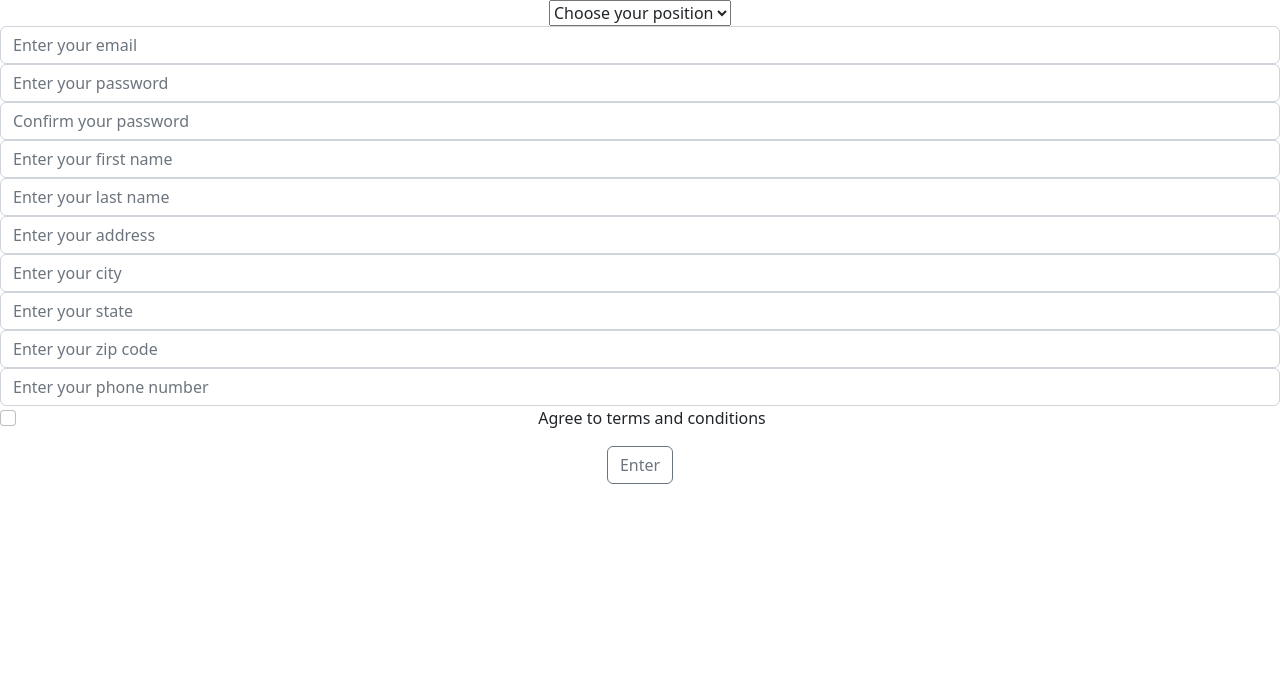
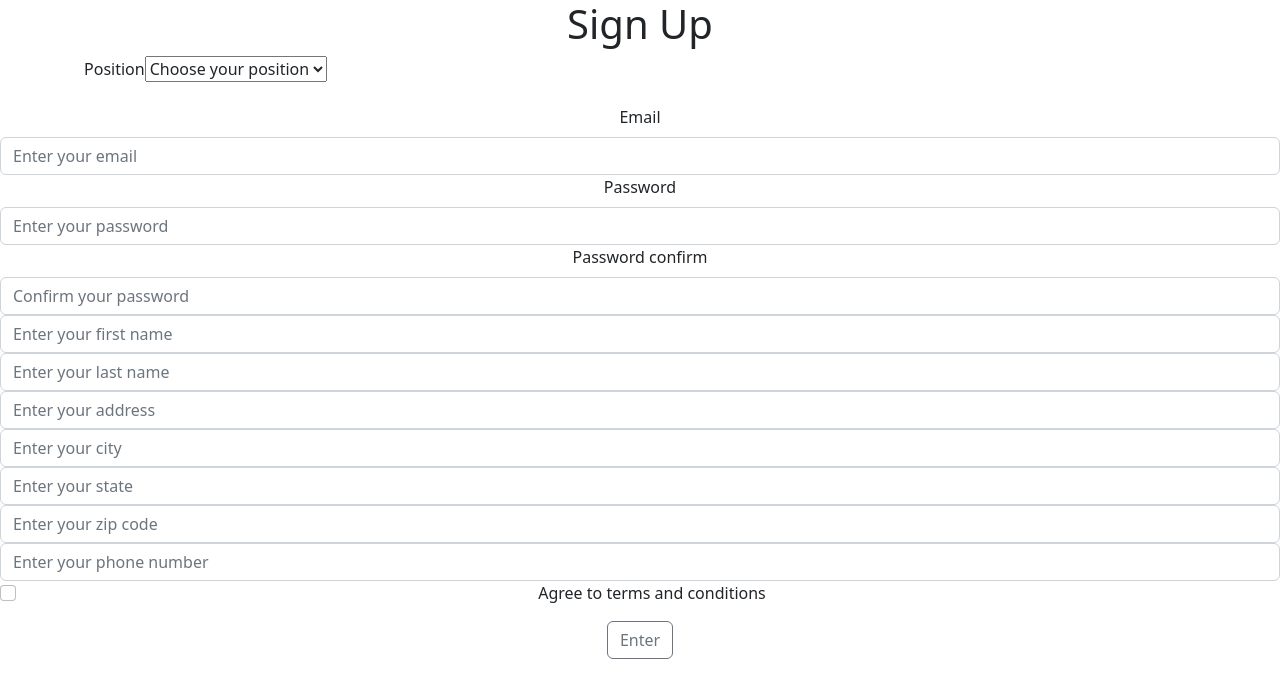
Before and after one commit to Steelzen/medtrack-client, a React (Create React App) app: page /signup in a window 1280 px wide. Shown: the top 698 px of the page. Built offline with nearby package versions, Linux system fonts and the light colour scheme.

Commit message:
Complete signup system

```diff
--- a/src/pages/login.jsx
+++ b/src/pages/login.jsx
@@ -38,6 +38,7 @@ const Login = () => {
         .catch((error) => {
           const errorCode = error.code;
           const errorMessage = error.message;
+          console.log(errorCode, errorMessage);
         });
     } catch (error) {
       console.log(error);
--- a/src/pages/signup.jsx
+++ b/src/pages/signup.jsx
@@ -5,6 +5,8 @@ import {
 } from "firebase/auth";
 import { useNavigate } from "react-router-dom";
 import { Form, Button } from "react-bootstrap";
+import Col from "react-bootstrap/Col";
+import Row from "react-bootstrap/Row";
 import * as formik from "formik";
 import { Field, ErrorMessage } from "formik";
 import * as yup from "yup";
@@ -104,7 +106,17 @@ const SignUp = ({ db }) => {
       const uid = user.uid;
       const group = values.position === "medistaff" ? "medistaff" : "patient";
       const document_id = values.email;
+      const position = values.position === "medistaff" ? "M" : "P";
       const licenseNumber = values.licenseNumber;
+      const firstName = values.firstName;
+      const lastName = values.lastName;
+      const address = encodeURIComponent(values.address);
+      const city = values.city;
+      const state = values.state;
+      const zip = values.zip;
+      const phone = values.phone;
+      const role = values.role;
+      const organisation = values.organisation;
 
       // Get the CSRF token from the cookie
       const csrftoken = getCookie("csrftoken");
@@ -122,8 +134,8 @@ const SignUp = ({ db }) => {
       // Add the user's license number to the "add_medistaff" endpoint
       const endpoint =
         values.position === "medistaff"
-          ? `http://localhost:4001/add_medistaff/${group}/${document_id}/${uid}/${licenseNumber}/`
-          : `http://localhost:4001/add_patient/${group}/${document_id}/${uid}/`;
+          ? `http://localhost:4001/add_medistaff/${group}/${document_id}/${uid}/${licenseNumber}/${position}/${firstName}/${lastName}/${address}/${city}/${state}/${zip}/${phone}/${role}/${organisation}/`
+          : `http://localhost:4001/add_patient/${group}/${document_id}/${uid}/${position}/${firstName}/${lastName}/${address}/${city}/${state}/${zip}/${phone}/`;
       await axios.post(endpoint, {}, options);
 
       // After create user and automatically sign in
@@ -146,7 +158,8 @@ const SignUp = ({ db }) => {
   };
 
   return (
-    <div>
+    <div className="signup-wrapper">
+      <h1>Sign Up</h1>
       <Formik
         validationSchema={schema}
         onSubmit={handleSignUp}
@@ -170,6 +183,14 @@ const SignUp = ({ db }) => {
       >
         {({ handleSubmit, touched, errors, values }) => (
           <Form noValidate onSubmit={handleSubmit}>
+            <Row className="mb-3">
+              <Form.Group
+                as={Col}
+                md="4"
+                controlId="validationFormik101"
+                className="position-relative"
+              >
+                <Form.Label>Position </Form.Label>
                 <Field
                   name="position"
                   as="select"
@@ -186,6 +207,9 @@ const SignUp = ({ db }) => {
                   component="div"
                   className="invalid-feedback"
                 />
+              </Form.Group>
+            </Row>
+            <Form.Label>Email </Form.Label>
             <Form.Control
               type="text"
               placeholder="Enter your email"
@@ -198,6 +222,7 @@ const SignUp = ({ db }) => {
               component="div"
               className="invalid-feedback"
             />
+            <Form.Label>Password </Form.Label>
             <Form.Control
               type="password"
               placeholder="Enter your password"
@@ -212,6 +237,7 @@ const SignUp = ({ db }) => {
               component="div"
               className="invalid-feedback"
             />
+            <Form.Label>Password confirm </Form.Label>
             <Form.Control
               type="password"
               placeholder="Confirm your password"
@@ -376,7 +402,7 @@ const SignUp = ({ db }) => {
                 required
                 name="terms"
                 label="Agree to terms and conditions"
-                as={Field} // Use Field component to handle the checkbox
+                as={Field}
                 type="checkbox"
                 id="validationFormik0"
                 isInvalid={touched.terms && !!errors.terms}
```
Also changed, not shown: src/common/fetchData.js (added, +36 -0 lines). Lines whose indentation alone changed are shown as unchanged.
